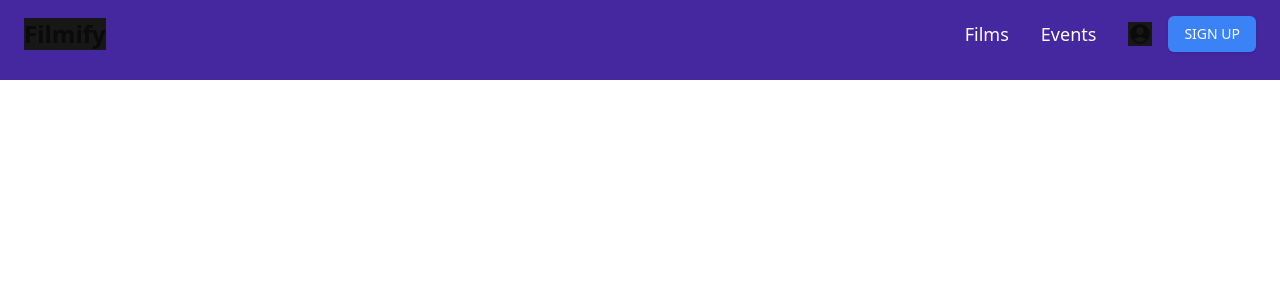
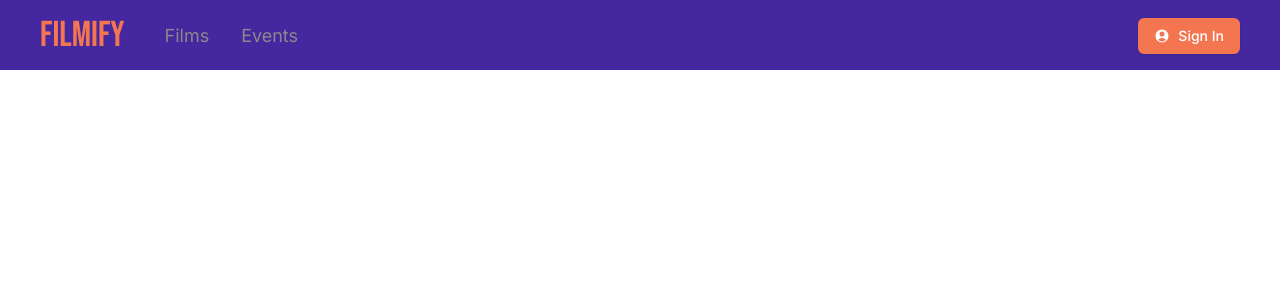
Before and after one commit to SaraMecinovic1/Filmify-project, a React (Vite) app: page / in a window 1280 px wide. Shown: the top 300 px of the page. Built offline with nearby package versions, Linux system fonts and the light colour scheme; the HTML template or start-up script is replaced by a standard one.

Commit message:
nav bar in progress

```diff
--- a/index.html
+++ b/index.html
@@ -4,6 +4,17 @@
     <meta charset="UTF-8" />
     <link rel="icon" type="image/svg+xml" href="/vite.svg" />
     <meta name="viewport" content="width=device-width, initial-scale=1.0" />
+    <link rel="preconnect" href="https://fonts.googleapis.com" />
+    <link rel="preconnect" href="https://fonts.gstatic.com" crossorigin />
+    <link
+      href="https://fonts.googleapis.com/css2?family=DM+Sans:ital,opsz,wght@0,9..40,100..1000;1,9..40,100..1000&family=Inter:ital,opsz,wght@0,14..32,100..900;1,14..32,100..900&family=Montserrat:ital,wght@0,700;1,700&display=swap"
+      rel="stylesheet"
+    />
+    <link
+      href="https://fonts.googleapis.com/css2?family=Bebas+Neue&family=DM+Sans:ital,opsz,wght@0,9..40,100..1000;1,9..40,100..1000&family=Inter:ital,opsz,wght@0,14..32,100..900;1,14..32,100..900&family=Montserrat:ital,wght@0,700;1,700&display=swap"
+      rel="stylesheet"
+    />
+
     <title>Filmify</title>
   </head>
   <body>
--- a/src/App.tsx
+++ b/src/App.tsx
@@ -1,5 +1,5 @@
 import { Routes, Route } from "react-router-dom";
-import './index.css';
+import "./index.css";
 import NavBar from "./component/Navbar";
 import Home from "./pages/Home/Home";
 import Films from "./pages/Films/Films";
@@ -7,7 +7,7 @@ import Events from "./pages/EventsPage/Event";
 
 function App() {
   return (
-    <div className="w-full ">
+    <div className="w-full font-inter ">
       <NavBar />
       {/* <Routes>
         <Route path="/" element={<Home />} />
--- a/src/component/Navbar/index.tsx
+++ b/src/component/Navbar/index.tsx
@@ -14,34 +14,47 @@ const NavBar = () => {
 
   return (
     <nav>
-      <div className="bg-[#4527a0] fixed top-0 z-30 w-full h-[80px] py-4 px-6">
+      <div className="bg-[#4527a0] fixed top-0 z-30 w-full h-[70px] py-4 px-10">
         <div className="max-w-screen-xl mx-auto flex items-center justify-between">
-          <h2 className="bg-primary text-2xl font-bold">Filmify</h2>
-          {isAboveMediumScreen ? (
+          {/* Logo - Left side */}
+          <div className="flex items-center">
+            <Link to="/" className="text-secondary  text-4xl font-bebas mr-10">
+              FILMIFY
+            </Link>
+
+            {/* Menu for larger screens */}
+            {isAboveMediumScreen && (
               <div className="flex items-center gap-8">
                 <Link
                   to="/films"
-                className="text-white text-lg hover:text-accent"
+                  className=" text-textColor text-lg hover:text-accent"
                 >
                   Films
                 </Link>
                 <Link
                   to="/events"
-                className="text-white text-lg hover:text-accent"
+                  className=" text-textColor text-lg hover:text-accent"
                 >
                   Events
                 </Link>
-              <div className="flex items-center gap-4">
-                <UserCircleIcon className="h-6 w-6 bg-primary" />
+              </div>
+            )}
+          </div>
 
-                <Button className="bg-blue-500 hover:bg-blue-600 text-white">
-                  SIGN UP
+          {/* Button i ikona sa desne strane */}
+          {isAboveMediumScreen && (
+            <div className="flex items-center gap-4 ml-auto">
+              <Button className=" bg-secondary hover:bg-[#e95325]  text-accent ">
+                <UserCircleIcon className="h-10 w-10 " />
+                Sign In
               </Button>
             </div>
-            </div>
-          ) : (
+          )}
+
+          {/* Hamburger menu for smaller screens */}
+          {!isAboveMediumScreen && (
             <button
-              className="bg-secondary p-2 rounded-full"
+              className="bg-[#e67b5b] p-2 rounded-full"
               onClick={() => setIsMenuToggled(!isMenuToggled)}
             >
               <Bars4Icon className="h-6 w-6 text-white" />
@@ -52,19 +65,27 @@ const NavBar = () => {
 
       {/* Mobile Menu */}
       {!isAboveMediumScreen && isMenuToggled && (
-        <div className="fixed right-0 bottom-0 z-40 h-full w-[300px] bg-primary drop-shadow-xl">
+        <div className="fixed right-0 bottom-0 z-40 h-full w-[250px] bg-[#4527a0] drop-shadow-xl">
           <div className="flex justify-end p-6">
             <button onClick={() => setIsMenuToggled(false)}>
-              <XMarkIcon className="h-6 w-6 text-white" />
+              <XMarkIcon className="h-7 w-7 text-white" />
             </button>
           </div>
-          <div className="flex flex-col gap-10 text-2xl p-6">
+          <div className="flex flex-col gap-10 text-2xl p-6 pl-12">
             <Link to="/films" className="text-white hover:text-accent">
               Films
             </Link>
             <Link to="/events" className="text-white hover:text-accent">
               Events
             </Link>
+          </div>
+
+          {/* User icon and sign up button at the bottom of the mobile menu */}
+          <div className="mt-auto p-6 flex items-center gap-4 pl-12">
+            <Button className="bg-secondary hover:bg-[#e95325] text-accent">
+              SIGN UP
+              <UserCircleIcon />
+            </Button>
           </div>
         </div>
       )}
--- a/src/index.css
+++ b/src/index.css
@@ -1,6 +1,7 @@
 @tailwind base;
 @tailwind components;
 @tailwind utilities;
+
 @layer base {
   :root {
     --background: 0 0% 100%;
@@ -27,7 +28,7 @@
     --chart-3: 197 37% 24%;
     --chart-4: 43 74% 66%;
     --chart-5: 27 87% 67%;
-    --radius: 0.5rem
+    --radius: 0.5rem;
   }
   .dark {
     --background: 0 0% 3.9%;
@@ -53,14 +54,6 @@
     --chart-2: 160 60% 45%;
     --chart-3: 30 80% 55%;
     --chart-4: 280 65% 60%;
-    --chart-5: 340 75% 55%
+    --chart-5: 340 75% 55%;
   }
 }
-@layer base {
-  * {
-    @apply border-border;
-  }
-  body {
-    @apply bg-background text-foreground;
-  }
-}
--- a/tailwind.config.js
+++ b/tailwind.config.js
@@ -1,90 +1,23 @@
-// // /** @type {import('tailwindcss').Config} */
-// // module.exports = {
-// //   content: [
-// //     "./src/**/*.{html,js,jsx,ts,tsx}", // dodaj .jsx i .tsx
-// //   ],
-// //   theme: {
-// //     extend: {
-// //       primary: "#673ab7 ",
-// //       secondary: "#ff5722",
-// //       accent: "#ffffff",
-// //       backgrounColor: "#ede7f6",
-// //     },
-// //   },
-// //   plugins: [],
-// // };
-
-// /** @type {import('tailwindcss').Config} */
-// module.exports = {
-//   content: [
-//     "./index.html",
-//     "./src/**/*.{js,ts,jsx,tsx}",
-//   ],
-//   theme: {
-//     extend: {
-//             primary: "#673ab7 ",
-//             secondary: "#ff5722",
-//             accent: "#ffffff",
-//             backgrounColor: "#ede7f6",
-//           },
-//   },
-//   plugins: [],
-// };
-
 /** @type {import('tailwindcss').Config} */
 export default {
   darkMode: ["class"],
   content: ["./index.html", "./src/**/*.{js,ts,jsx,tsx}"],
   theme: {
     extend: {
-  		borderRadius: {
-  			lg: 'var(--radius)',
-  			md: 'calc(var(--radius) - 2px)',
-  			sm: 'calc(var(--radius) - 4px)'
+      colors: {
+        primary: "#673ab7 ",
+        secondary: "#f37650",
+        accent: "#ffffff",
+        backgrounColor: "#ede7f6",
+        textColor: "#8a8a8a ",
       },
-  		colors: {
-  			background: 'hsl(var(--background))',
-  			foreground: 'hsl(var(--foreground))',
-  			card: {
-  				DEFAULT: 'hsl(var(--card))',
-  				foreground: 'hsl(var(--card-foreground))'
     },
-  			popover: {
-  				DEFAULT: 'hsl(var(--popover))',
-  				foreground: 'hsl(var(--popover-foreground))'
+    fontFamily: {
+      dmSans: ["DM Sans", "sans-serif"],
+      inter: ["Inter", "sans-serif"],
+      montserrat: ["Montserrat", "sans-serif"],
+      bebas: ["Bebas Neue", "sans-serif"],
     },
-  			primary: {
-  				DEFAULT: 'hsl(var(--primary))',
-  				foreground: 'hsl(var(--primary-foreground))'
-  			},
-  			secondary: {
-  				DEFAULT: 'hsl(var(--secondary))',
-  				foreground: 'hsl(var(--secondary-foreground))'
-  			},
-  			muted: {
-  				DEFAULT: 'hsl(var(--muted))',
-  				foreground: 'hsl(var(--muted-foreground))'
-  			},
-  			accent: {
-  				DEFAULT: 'hsl(var(--accent))',
-  				foreground: 'hsl(var(--accent-foreground))'
-  			},
-  			destructive: {
-  				DEFAULT: 'hsl(var(--destructive))',
-  				foreground: 'hsl(var(--destructive-foreground))'
-  			},
-  			border: 'hsl(var(--border))',
-  			input: 'hsl(var(--input))',
-  			ring: 'hsl(var(--ring))',
-  			chart: {
-  				'1': 'hsl(var(--chart-1))',
-  				'2': 'hsl(var(--chart-2))',
-  				'3': 'hsl(var(--chart-3))',
-  				'4': 'hsl(var(--chart-4))',
-  				'5': 'hsl(var(--chart-5))'
-  			}
-  		}
-  	}
   },
   plugins: [require("tailwindcss-animate")],
 };
```
Lines whose indentation alone changed are shown as unchanged.
